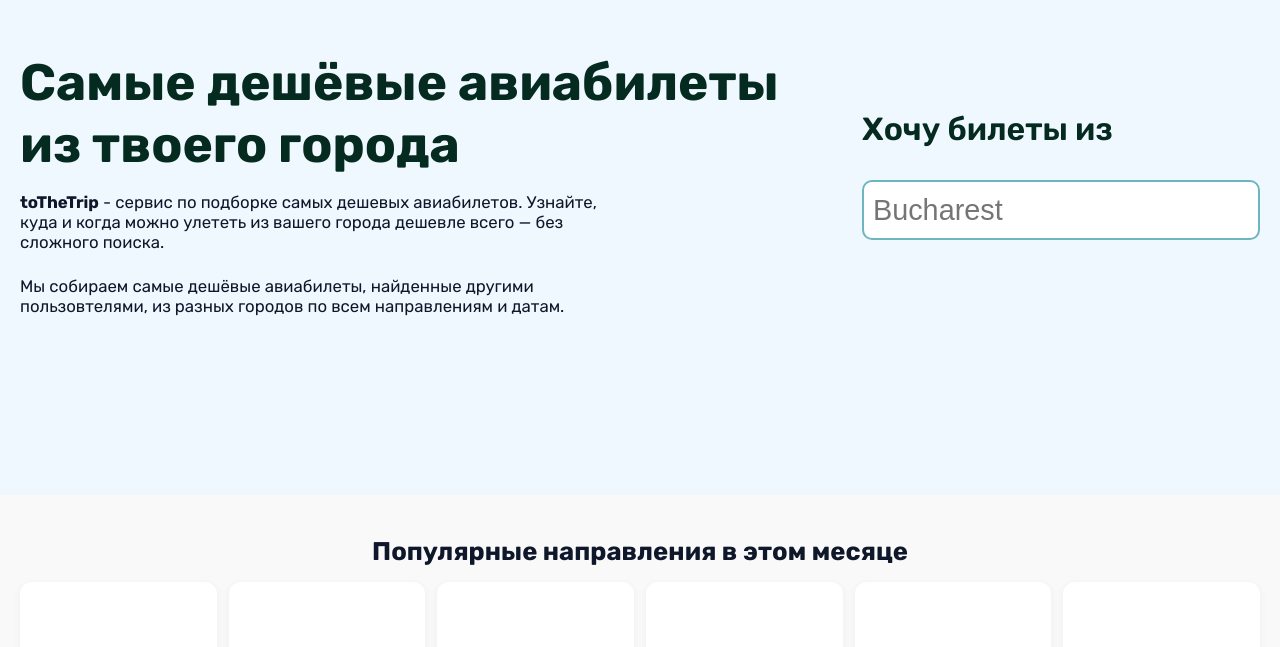
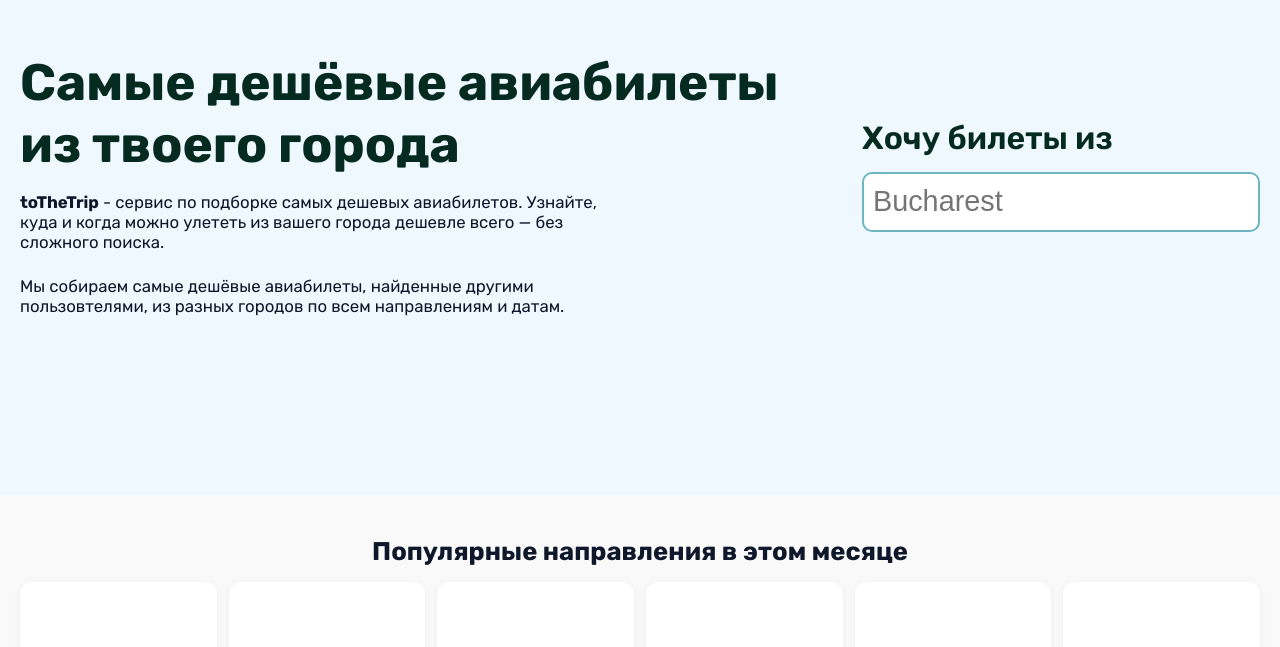
Before and after one commit to aemorozov/toTheTrip_web, a Next.js app: page / in a window 1280 px wide. Shown: the part 145-792 px from the top of the page. Built offline with nearby package versions, Linux system fonts and the light colour scheme.

Commit message:
update first screen

```diff
--- a/src/app/globals.css
+++ b/src/app/globals.css
@@ -64,7 +64,7 @@ body {
 
 .heroLabel {
   color: var(--color-primary);
-  margin-bottom: 2rem;
+  margin-bottom: 15px;
   font-weight: 600;
   display: block;
   font-size: 2em;
```
